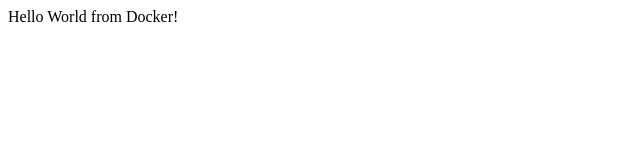
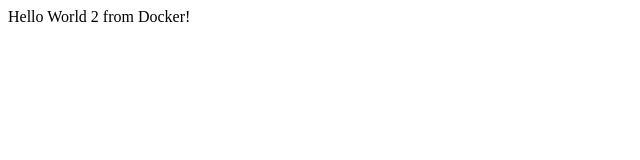
Before and after one commit to pach092/DevOps, a website: page public/index.html in a window 1280 px wide. Shown: the full height of the page, 0-640 px from the left. Drawn offline with Linux system fonts and the light colour scheme.

Commit message:
Cambios HTML

```diff
--- a/public/index.html
+++ b/public/index.html
@@ -7,6 +7,6 @@
     <title>Hola amigos!</title>
 </head>
 <body>
-    Hello World from Docker!
+    Hello World 2 from Docker!
 </body>
 </html>
```
